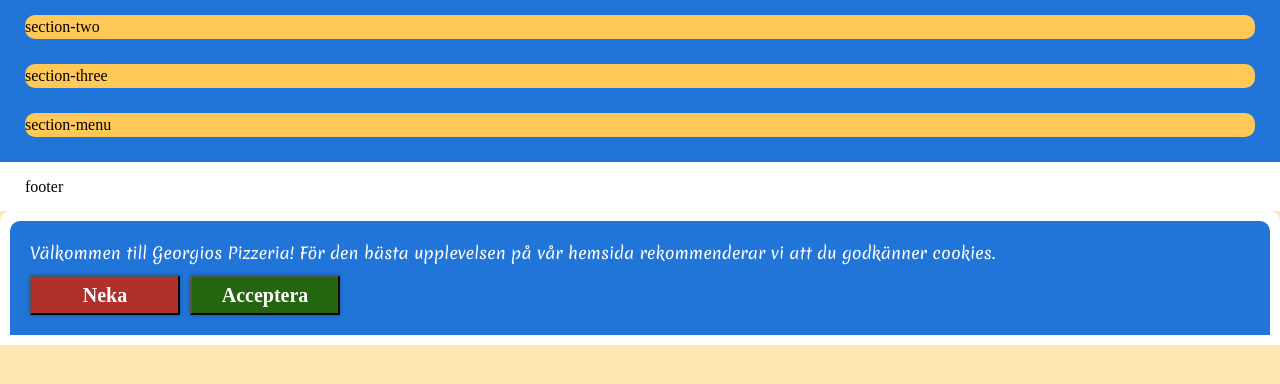
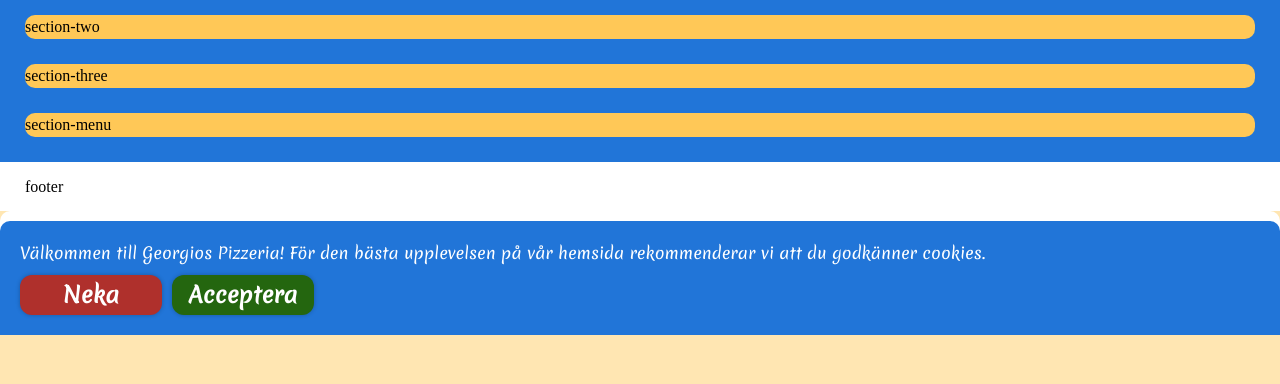
Before and after one commit to PerRosen63/figma-to-pizzeria, a website built with Vite: page index.html in a window 1280 px wide. Shown: the part 372-756 px from the top of the page. Built offline with nearby package versions, Linux system fonts and the light colour scheme.

Commit message:
Added 'h4' as textContent to buttons in cookie bar, added hover state with transition/delay

```diff
--- a/cookie.js
+++ b/cookie.js
@@ -10,14 +10,21 @@
     message.className = 'message';
     message.textContent = 'Välkommen till Georgios Pizzeria! För den bästa upplevelsen på vår hemsida rekommenderar vi att du godkänner cookies.';
 
+
+    let buttonTextAccept = document.createElement('h4');
+    buttonTextAccept.textContent = 'Acceptera';
+
     let acceptButton = document.createElement('button');
     acceptButton.id = 'acceptButton';
-    acceptButton.textContent = 'Acceptera';
+    acceptButton.appendChild(buttonTextAccept);
     acceptButton.addEventListener('click', hideCookieBar);
+
+    let buttonTextReject = document.createElement('h4');
+    buttonTextReject.textContent = 'Neka';
 
     let rejectButton = document.createElement('button');
     rejectButton.id = 'rejectButton';
-    rejectButton.textContent = 'Neka';
+    rejectButton.appendChild(buttonTextReject);
     rejectButton.addEventListener('click', hideCookieBar);
 
     cookieBar.appendChild(message);
--- a/scss/_mobile.scss
+++ b/scss/_mobile.scss
@@ -78,7 +78,7 @@
 */
 #cookieContainer {
   background-color: $whiteSecondary;
-  padding: 10px;
+  padding-top: 10px;
   border-radius: 10px 10px 0 0;
 }
 #cookie {
@@ -94,20 +94,29 @@
 #cookie button {
   margin-left: auto;
   margin-right: 10px;
-  width: 150px;
+  width: 142px;
   height: 40px;
-  font-size: 20px;
-  font-weight: bold;
-  border-radius: 1px;
+  border: none;
+  border-radius: 12px;
   box-shadow: 0 0 4px rgba(0, 0, 0, 0.25);
 }
 #rejectButton {
   background-color: $redSecondary;
   color: $whiteSecondary;
+  transition: background-color 0.3s;
+
+  &:hover {
+    background-color: $redHover;
+  }
 }
 #acceptButton {
   background-color: $greenPrimary;
   color: $whiteSecondary;
+  transition: background-color 0.3s;
+
+  &:hover {
+    background-color: $greenHover;
+  }
 }
 
 // Anna
```
Also changed, not shown: scss/style-min.css, scss/style.css, 1 other file.
